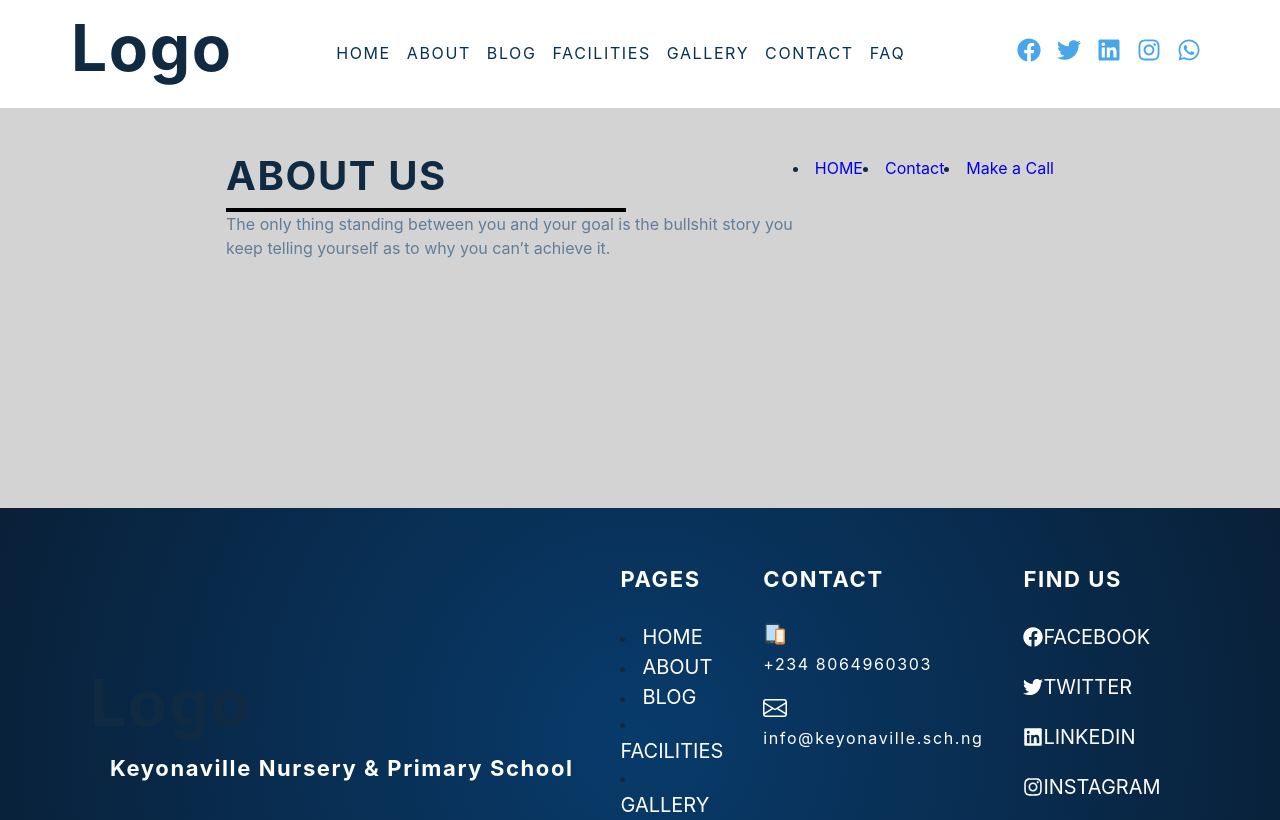
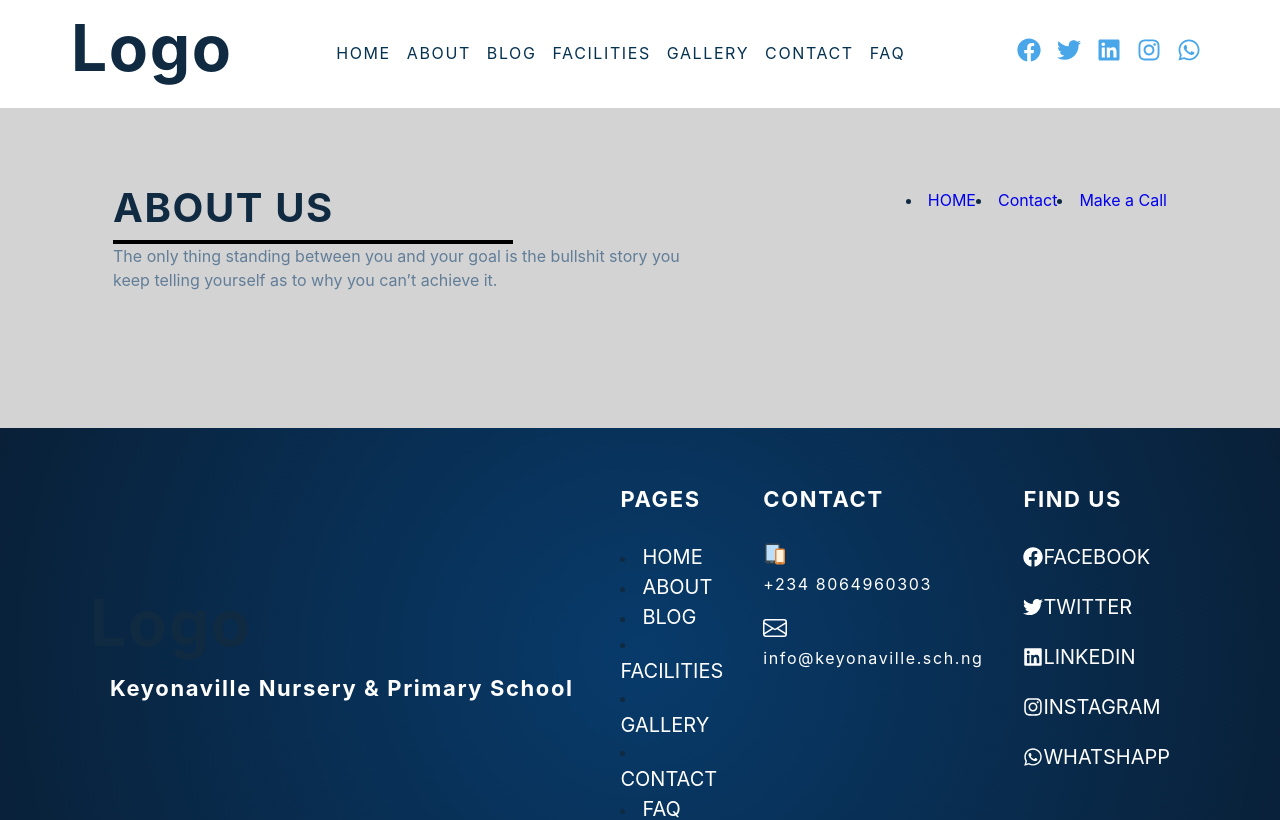
Before and after one commit to domchu/keyonaville, a Next.js app: page /about in a window 1280 px wide. Shown: the top 820 px of the page. Built offline with nearby package versions, Linux system fonts and the light colour scheme.

Commit message:
chore:adjustment of the text

```diff
--- a/Components/About/About.js
+++ b/Components/About/About.js
@@ -5,27 +5,16 @@ import Link from "next/link";
 const About = () => {
   return (
     <>
-      <Box>
-        <Flex
-          className="about-us"
-          justifyContent="center"
-          flexDirection={{
-            base: "column",
-            sm: "column",
-            md: "column",
-            lg: "row",
-          }}
-        >
+      <Box className="about-us">
+        <Flex className="about-us-text">
           <Box>
-            <Box>
-              <h2>ABOUT US</h2>
-              <div className="underline"></div>
-              <p>
-                The only thing standing between you and your goal is the
-                bullshit story you <br /> keep telling yourself as to why you
-                can’t achieve it.
-              </p>
-            </Box>
+            <h2>ABOUT US</h2>
+            <div className="underline"></div>
+            <p>
+              The only thing standing between you and your goal is the bullshit
+              story you <br /> keep telling yourself as to why you can’t achieve
+              it.
+            </p>
           </Box>
           <Box>
             <Flex>
--- a/styles/globals.css
+++ b/styles/globals.css
@@ -666,8 +666,16 @@ input {
 }
 .about-us {
   background-color: lightgrey;
-  padding: 3rem 0;
-  height: 50vh;
+  height: 40vh;
+}
+
+.about-us-text {
+  position: absolute;
+  display: flex;
+  justify-content: space-around;
+  width: 100%;
+  z-index: 10;
+  padding-top: 5rem;
 }
 
 .underline {
--- a/styles/globals.scss
+++ b/styles/globals.scss
@@ -619,10 +619,19 @@ input{
   }
 }
 // about us css
+
 .about-us{
   background-color:lightgrey;
-  padding:3rem 0;
-  height:50vh;
+  height:40vh;
+
+}
+.about-us-text{
+position: absolute;
+display: flex;
+justify-content: space-around;
+width: 100%;
+z-index:10;
+padding-top: 5rem;
 }
 
   .underline{
```
Also changed, not shown: 1 other file (tests, documents, lock files or other folders).
